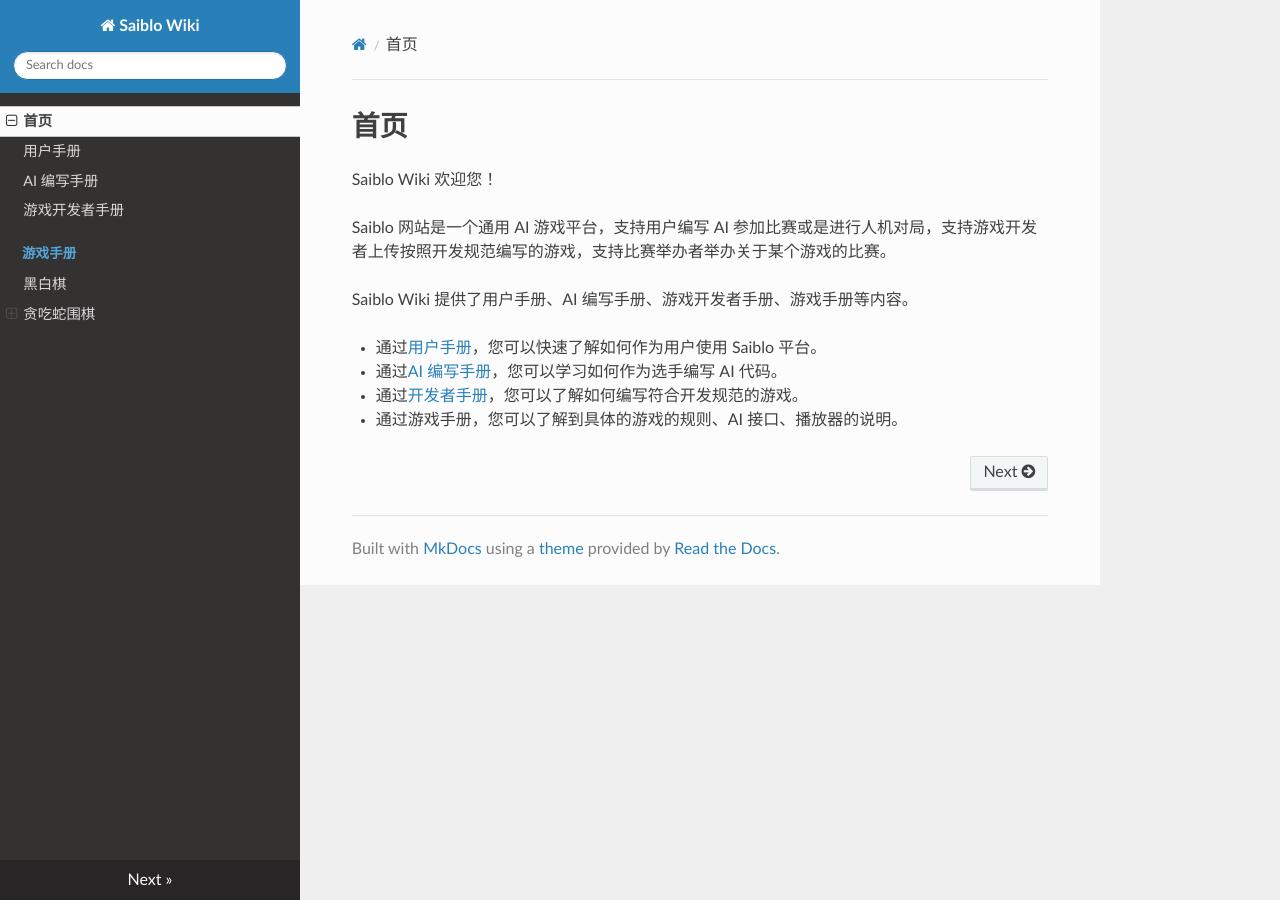
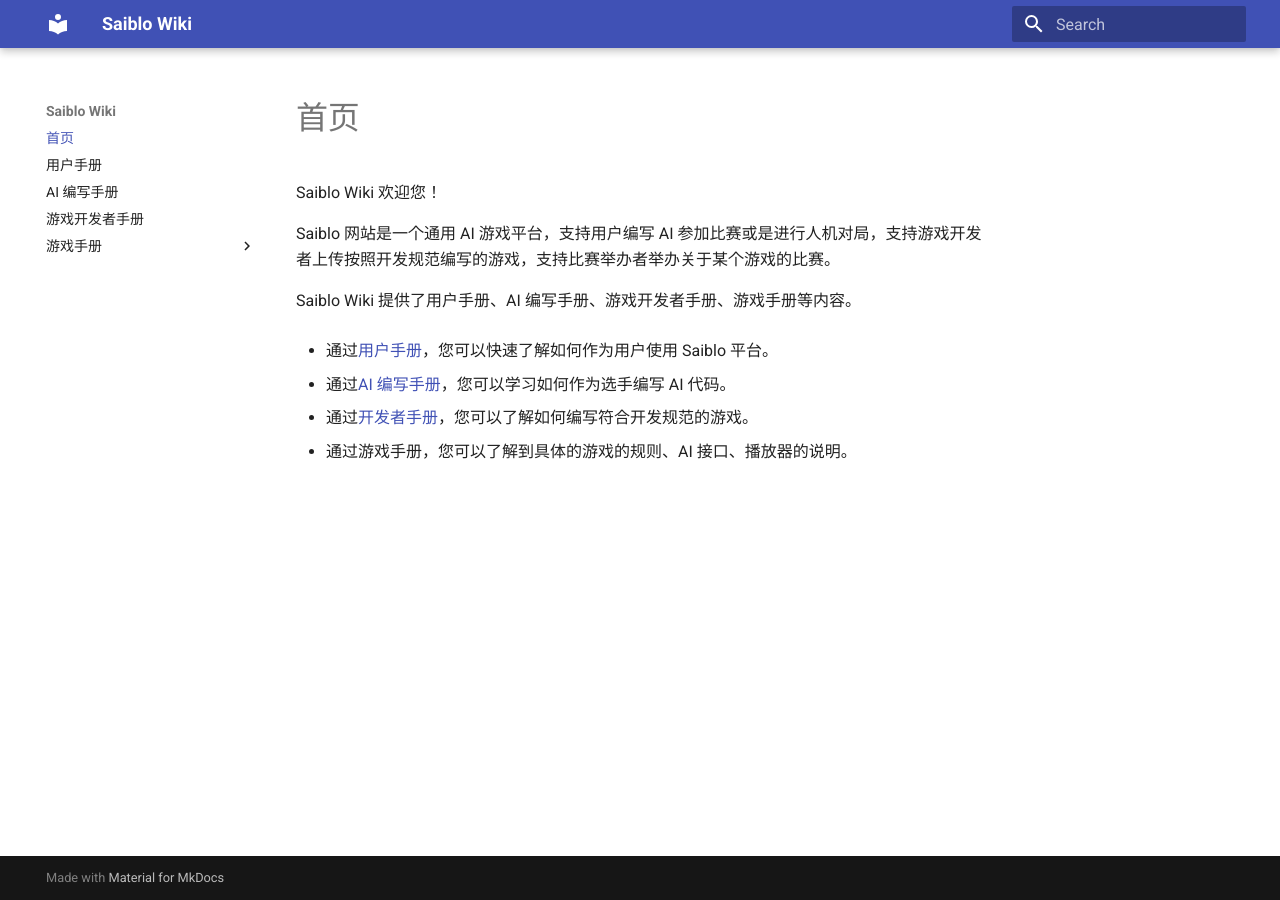
Before and after one commit to saiblo/saiblo-docs, an MkDocs documentation site: the page built from docs/index.md, in a window 1280 px wide. Built offline with MkDocs 1.6.1 and Material for MkDocs 9.7.7, drawn with Linux system fonts in a browser that asks for light colours; nearby versions of some CDN libraries.

Commit message:
feat: reorganize project files

```diff
--- a/mkdocs.yml
+++ b/mkdocs.yml
@@ -21,4 +21,10 @@
     - https://polyfill.io/v3/polyfill.min.js?features=es6
     - https://cdn.jsdelivr.net/npm/mathjax@3/es5/tex-mml-chtml.js
 
-theme: readthedocs
+theme:
+    name: material
+
+# To run locally:
+#     pip install mkdocs
+#     pip install mkdocs-material
+#     mkdocs serve
```
